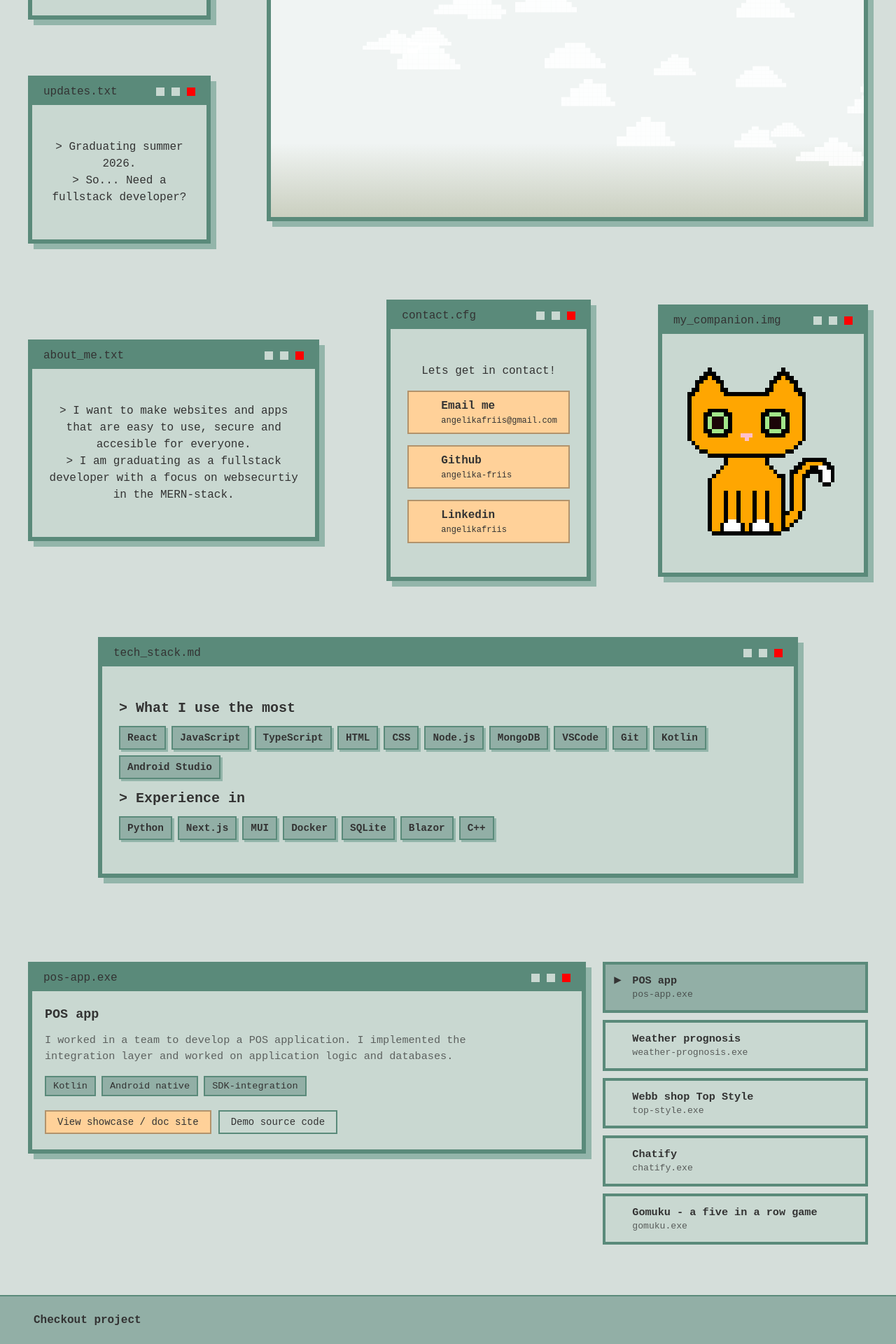
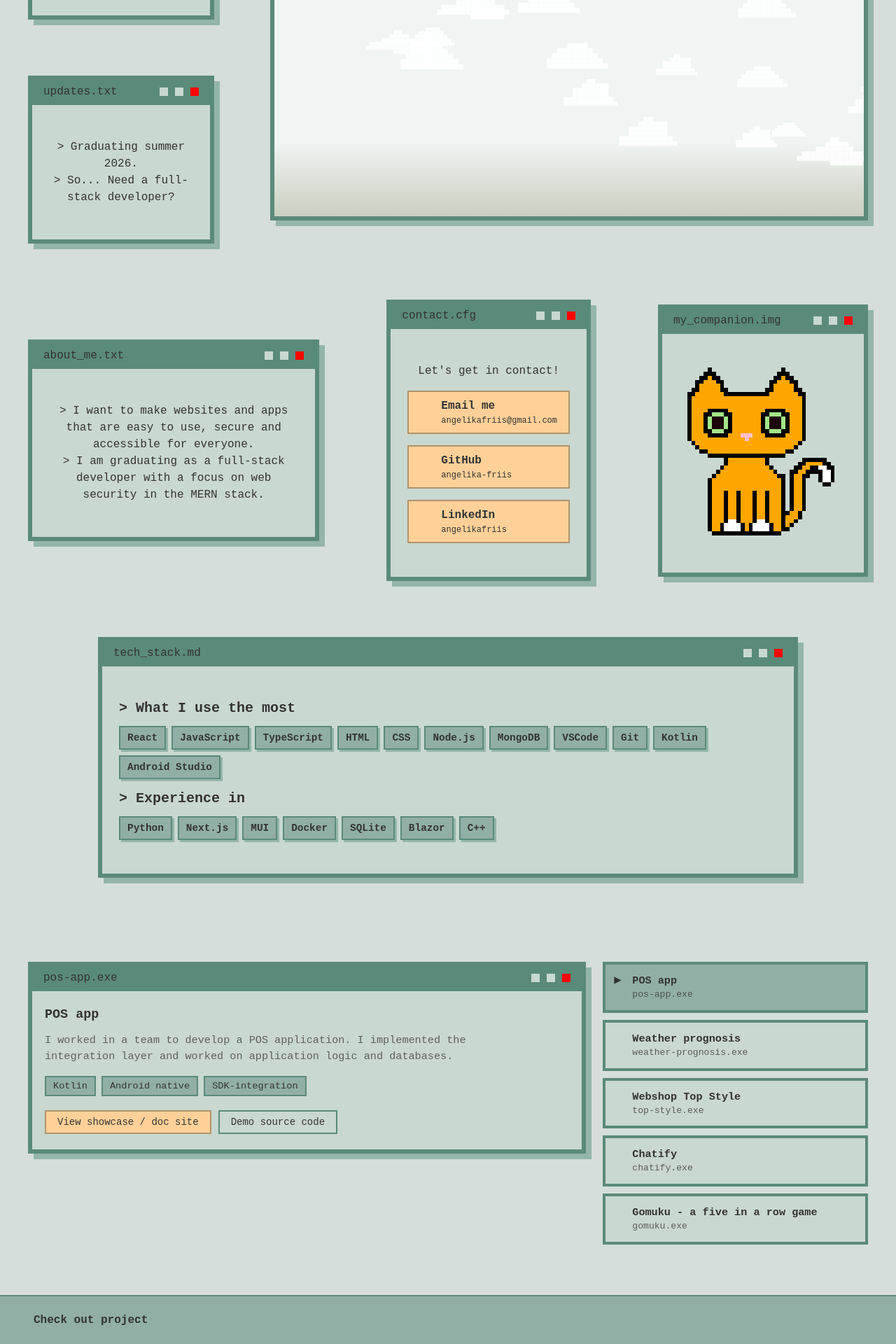
Before and after one commit to angelika-friis/Portfolio, a React (Vite) app: page / in a window 1280 px wide. Shown: the part 333-2253 px from the top of the page at 70% size. Built offline with nearby package versions, Linux system fonts and the light colour scheme; some icons are missing.

Commit message:
Fix: spelling

```diff
--- a/index.html
+++ b/index.html
@@ -3,7 +3,10 @@
   <head>
     <meta charset="UTF-8" />
     <link rel="icon" type="image/svg+xml" href="/favicon.svg" />
-    <meta name="viewport" content="width=device-width, initial-scale=1.0" />
+    <meta
+      name="viewport"
+      content="width=device-width, initial-scale=1.0, viewport-fit=cover"
+    />
     <title>angelikas-portfolio</title>
   </head>
   <body>
--- a/package.json
+++ b/package.json
@@ -10,7 +10,7 @@
     "preview": "vite preview",
     "prepare": "husky",
     "format": "prettier --write .",
-    "test": "vitest",
+    "test": "vitest --run",
     "test:e2e": "playwright test",
     "storybook": "storybook dev -p 6006",
     "build-storybook": "storybook build"
--- a/src/app/data/contactLinks.tsx
+++ b/src/app/data/contactLinks.tsx
@@ -20,13 +20,13 @@ export const contactLinks: ContactLink[] = [
   {
     href: 'https://github.com/angelika-friis',
     icon: <GithubIcon height="2em" />,
-    title: 'Github',
+    title: 'GitHub',
     text: 'angelika-friis',
   },
   {
     href: 'https://www.linkedin.com/in/angelika-friis/',
     icon: <LinkedinIcon height="2em" />,
-    title: 'Linkedin',
+    title: 'LinkedIn',
     text: 'angelikafriis',
   },
 ];
--- a/src/app/data/projects.ts
+++ b/src/app/data/projects.ts
@@ -26,7 +26,7 @@ export const projects: Record<string, Project> = {
     title: 'Weather prognosis',
     fileName: 'weather-prognosis.exe',
     description:
-      'Search for weather prognosis with sun rise and set for a location or current location. Favorited locatations are stored localy in a cookie.',
+      'Search for weather prognosis with sunrise and sunset for a location or current location. Favorited locations are stored locally in a cookie.',
     technologies: ['React', 'Cookies', 'Geolocation', 'CSS'],
     links: [
       {
@@ -38,10 +38,10 @@ export const projects: Record<string, Project> = {
   },
   webbShop: {
     id: 'webbShop',
-    title: 'Webb shop Top Style',
+    title: 'Webshop Top Style',
     fileName: 'top-style.exe',
     description:
-      'A fullstack webbshop. Frontend and backend communicates by REST-API. User login. Authentication with JWT',
+      'A full-stack webshop. Frontend and backend communicate by REST API. User login. Authentication with JWT.',
     technologies: [
       'JavaScript',
       'React',
@@ -65,8 +65,8 @@ export const projects: Record<string, Project> = {
     title: 'Chatify',
     fileName: 'chatify.exe',
     description:
-      'A website where users can chat. Security measures like protected routing, JWT-authentication, CSP, sanitization of input. While the site was running I used Sentry to logg and monitore with Sentry.',
-    technologies: ['React', 'Sentry', 'JWT', 'Content Securtiy Policy'],
+      'A website where users can chat. Security measures include protected routing, JWT authentication, CSP and input sanitization. While the site was running, I used Sentry to log and monitor it.',
+    technologies: ['React', 'Sentry', 'JWT', 'Content Security Policy'],
     links: [
       {
         label: 'Source Code',
@@ -80,8 +80,8 @@ export const projects: Record<string, Project> = {
     title: 'Gomuku - a five in a row game',
     fileName: 'gomuku.exe',
     description:
-      'A game for five in a row. A collaborative project with a separate frontend, component library and backend. User login and plays agains eachother. A websocket gets the latest move. Storytell was used for the component library to preview components.',
-    technologies: ['React', 'Webbsocket', 'Storytell', 'CSS'],
+      'A five-in-a-row game. A collaborative project with a separate frontend, component library and backend. Users log in and play against each other. A WebSocket gets the latest move. Storybook was used for the component library to preview components.',
+    technologies: ['React', 'WebSocket', 'Storybook', 'CSS'],
     links: [
       {
         label: 'Source Code',
--- a/src/app/layouts/MainLayout/MainLayout.module.css
+++ b/src/app/layouts/MainLayout/MainLayout.module.css
@@ -22,6 +22,7 @@
 }
 
 .main {
+  flex: 1;
   width: 100%;
 }
 
@@ -34,6 +35,7 @@
   width: 100%;
   margin-top: 32px;
   padding: var(--space-md);
+  padding-bottom: calc(var(--space-md) + env(safe-area-inset-bottom));
   border-top: 2px solid var(--color-border);
   background-color: var(--color-primary-muted);
 }
--- a/src/app/layouts/MainLayout/MainLayout.tsx
+++ b/src/app/layouts/MainLayout/MainLayout.tsx
@@ -36,7 +36,7 @@ function MainLayout() {
             ~/dev/portfolio
           </Text>
           <Text as="p" variant="caption">
-            Fullstack Developer
+            Full-stack Developer
           </Text>
         </Stack>
       </header>
@@ -49,7 +49,7 @@ function MainLayout() {
         <Stack direction="horizontal" align="center">
           <ExternalLinkSolidIcon height="1rem" />
           <Text as="p" weight="bold">
-            Checkout project
+            Check out project
           </Text>
         </Stack>
         <nav className={styles.footerLinks} aria-label="Contact links">
--- a/src/app/pages/HomePage/HomePage.tsx
+++ b/src/app/pages/HomePage/HomePage.tsx
@@ -20,7 +20,7 @@ function HomePage() {
           </Window>
           <Window title="updates.txt">
             <Text as="p">{`> Graduating summer 2026.`}</Text>
-            <Text as="p">{`> So... Need a fullstack developer?`}</Text>
+            <Text as="p">{`> So... Need a full-stack developer?`}</Text>
           </Window>
         </Stack>
         <Window
@@ -33,12 +33,12 @@ function HomePage() {
       </Stack>
       <Stack direction="horizontal" className={styles.section2}>
         <Window title="about_me.txt">
-          <Text as="p">{`> I want to make websites and apps that are easy to use, secure and accesible for everyone.`}</Text>
-          <Text as="p">{`> I am graduating as a fullstack developer with a focus on websecurtiy in the MERN-stack.`}</Text>
+          <Text as="p">{`> I want to make websites and apps that are easy to use, secure and accessible for everyone.`}</Text>
+          <Text as="p">{`> I am graduating as a full-stack developer with a focus on web security in the MERN stack.`}</Text>
         </Window>
         <Window title="contact.cfg">
           <Stack direction="vertical">
-            <Text as="p">Lets get in contact!</Text>
+            <Text as="p">Let's get in contact!</Text>
             {contactLinks.map((contactLink) => (
               <ContactButtons key={contactLink.href} {...contactLink} />
             ))}
--- a/src/styles/globals.css
+++ b/src/styles/globals.css
@@ -14,9 +14,19 @@ body,
   min-height: 100%;
 }
 
+body,
+#root {
+  min-height: 100dvh;
+}
+
 body {
   margin: 0;
   color: var(--color-txt);
   background: var(--color-bg);
   font-family: var(--font-main);
 }
+
+#root {
+  display: flex;
+  flex-direction: column;
+}
```
Also changed, not shown: 2 other files (tests, documents, lock files or other folders).
